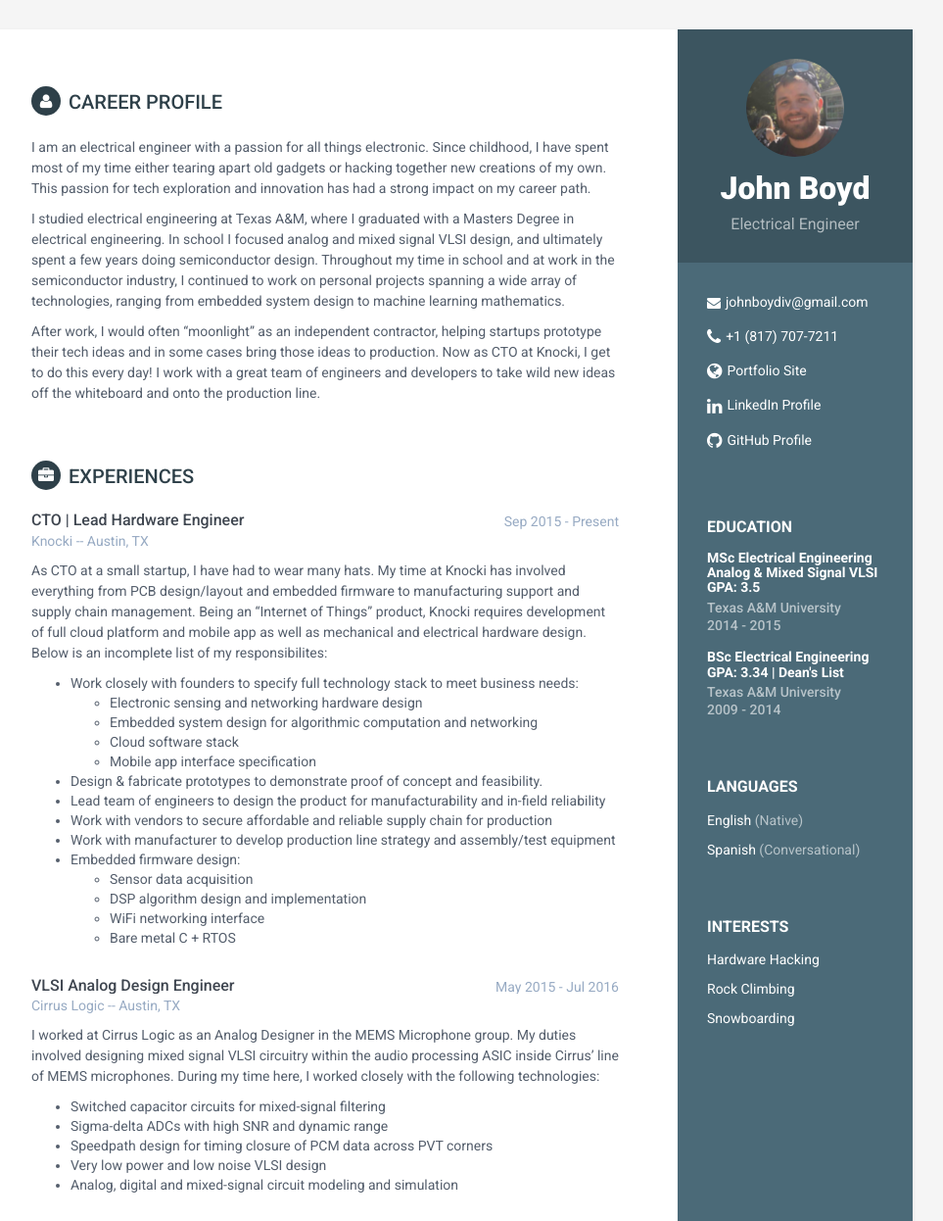
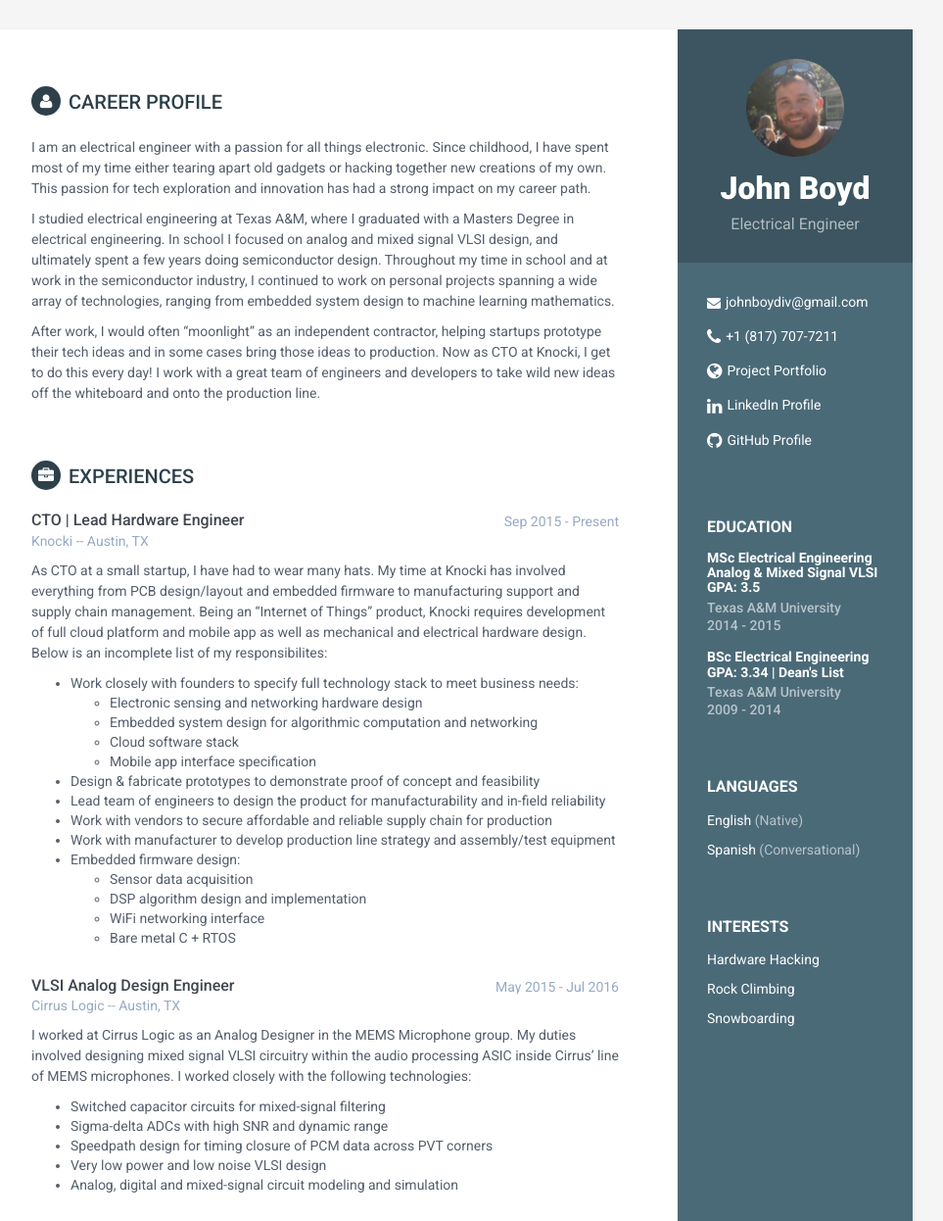
Before and after one commit to phreaknik/resume, a plain HTML site: page docs/index.html in a window 1280 px wide. Shown: the top 1246 px of the page at 98% size, without its empty margins (188-1151 px from the left). Drawn offline with Linux system fonts and the light colour scheme.

Commit message:
Fixed typos and grammar (#5)
* Fixed typos and grammar

* Rebuilt site

```diff
--- a/docs/index.html
+++ b/docs/index.html
@@ -56,7 +56,7 @@ ga('send', 'pageview');
 
                     <li class="phone"><i class="fa fa-phone"></i><a href="#ZgotmplZ">&#43;1 (817) 707-7211</a></li>
 
-                    <li class="website"><i class="fa fa-globe"></i><a href="https://phreaknik.github.io/fullhack-blog">Portfolio Site</a></li>
+                    <li class="website"><i class="fa fa-globe"></i><a href="https://phreaknik.github.io/fullhack-blog">Project Portfolio</a></li>
 
                     <li class="linkedin"><i class="fa fa-linkedin"></i><a href="//linkedin.com/in/john-boyd-iv">LinkedIn Profile</a></li>
 
@@ -137,7 +137,7 @@ GPA: 3.34 | Dean&#39;s List</h4>
 
 <p>I studied
         electrical engineering at Texas A&amp;M, where I graduated with a Masters Degree in electrical engineering. In
-        school I focused analog and mixed signal VLSI design, and ultimately spent a few years doing semiconductor
+        school I focused on analog and mixed signal VLSI design, and ultimately spent a few years doing semiconductor
         design. Throughout my time in school and at work in the semiconductor industry, I continued to work on
         personal projects spanning a wide array of technologies, ranging from embedded system design to machine
         learning mathematics.</p>
@@ -182,7 +182,7 @@ software stack</li>
 <li>Mobile app interface specification</li>
 </ul></li>
 <li>Design &amp; fabricate prototypes to demonstrate proof
-    of concept and feasibility.</li>
+    of concept and feasibility</li>
 <li>Lead team of engineers to design the product for manufacturability and in-field
     reliability</li>
 <li>Work with vendors to secure affordable and reliable supply chain for production</li>
@@ -214,7 +214,7 @@ interface</li>
                     <div class="details">
                         <p>I worked at Cirrus Logic as an Analog Designer in the MEMS Microphone group. My duties involved
         designing mixed signal VLSI circuitry within the audio processing ASIC inside Cirrus&rsquo; line of MEMS microphones.
-        During my time here, I worked closely with the following technologies:</p>
+        I worked closely with the following technologies:</p>
 
 <ul>
 <li>Switched capacitor circuits for mixed-signal filtering</li>
@@ -243,7 +243,7 @@ interface</li>
         primarily class D &amp; AB amplifiers. My duties often required me to develop my own circuitry to fully test the
         capabilities of each amplifier. I became proficient at designing quick prototypes and test jigs for use in the
         lab to test each amplifier. Each prototype had to be high performance and have good build quality, so as not to
-        interfere with the measurment results in the lab. Below are some of my responsibilities at this job:</p>
+        interfere with the measurment results in the lab. Below were some of my responsibilities at this job:</p>
 
 <ul>
 <li>Validate and characterize class D and AB audio amplifier ICs</li>
```
Also changed, not shown: 1 other file.
